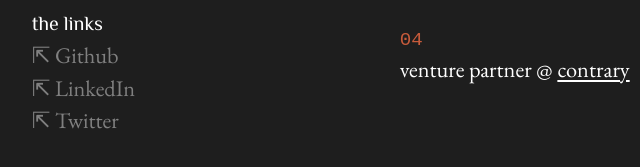
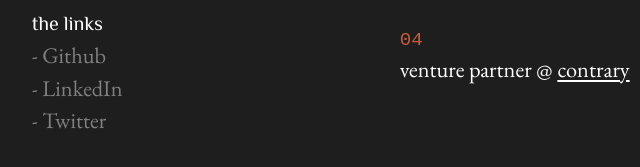
Before and after one commit to kvnyng/www, a website: page index.html in a window 1280 px wide. Shown: the part 519-686 px from the top of the page, 128-768 px from the left. Drawn offline with nearby package versions, Linux system fonts and the light colour scheme; no server answers; a web font is replaced by a local one.

Commit message:
swap the arrow glyph for a dash in the links
⇱ becomes -, so the three socials read as a plain list rather than as
three copies of an outbound-link marker.

The comment on the :has rule named the glyph, so it changes with it. The
rule itself is untouched: the marker still recolours in step with the
link it belongs to, and the hover target is still the anchor rather than
the block.

Co-Authored-By: Claude Opus 5 <noreply@anthropic.com>

```diff
--- a/index.html
+++ b/index.html
@@ -120,9 +120,9 @@
             <div class="socials" data-reveal style="--reveal-order: 6">
                 <h1>the links</h1>
                 <div class="links">
-                    <p>⇱ <a href="https://github.com/kvnyng" target="_blank">Github</a></p>
-                    <p>⇱ <a href="https://linkedin.com/in/kvnyng" target="_blank">LinkedIn</a></p>
-                    <p>⇱ <a href="https://twitter.com/kineticyang" target="_blank">Twitter</a></p>
+                    <p>- <a href="https://github.com/kvnyng" target="_blank">Github</a></p>
+                    <p>- <a href="https://linkedin.com/in/kvnyng" target="_blank">LinkedIn</a></p>
+                    <p>- <a href="https://twitter.com/kineticyang" target="_blank">Twitter</a></p>
                 </div>
             </div>
         </div>
--- a/style.css
+++ b/style.css
@@ -310,8 +310,8 @@
 
 /* Hover belongs to the link, not the line. The <p> is a block, so its :hover
    box ran the full width of the column and lit the row up from dead space
-   several inches away from the word. :has puts the ⇱ back in step with the
-   link it belongs to without widening the target that triggers it. */
+   several inches away from the word. :has puts the leading dash back in step
+   with the link it belongs to without widening the target that triggers it. */
 .socials .links a:hover,
 .socials .links p:has(a:hover) {
     color: var(--highlight-color);
```
